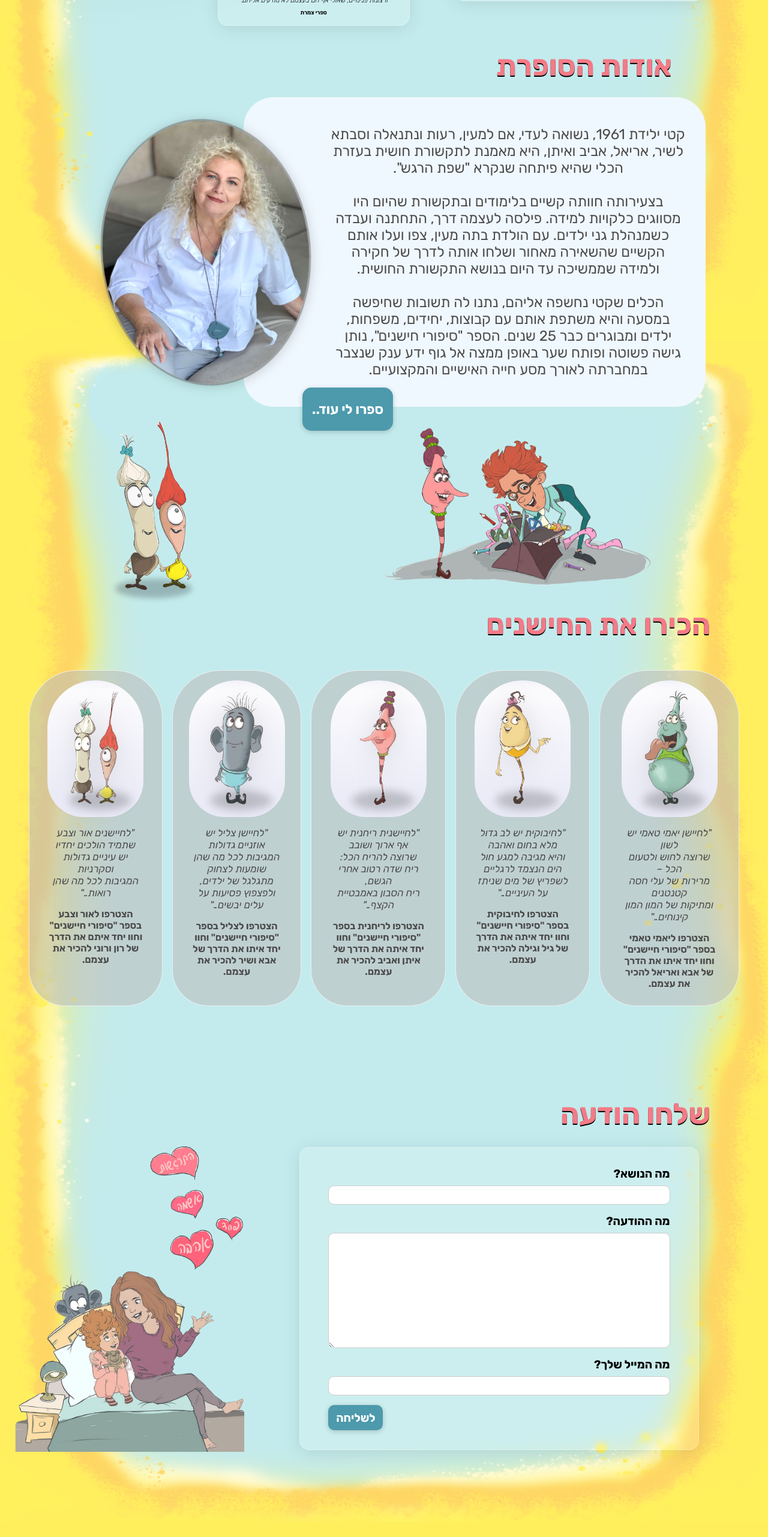
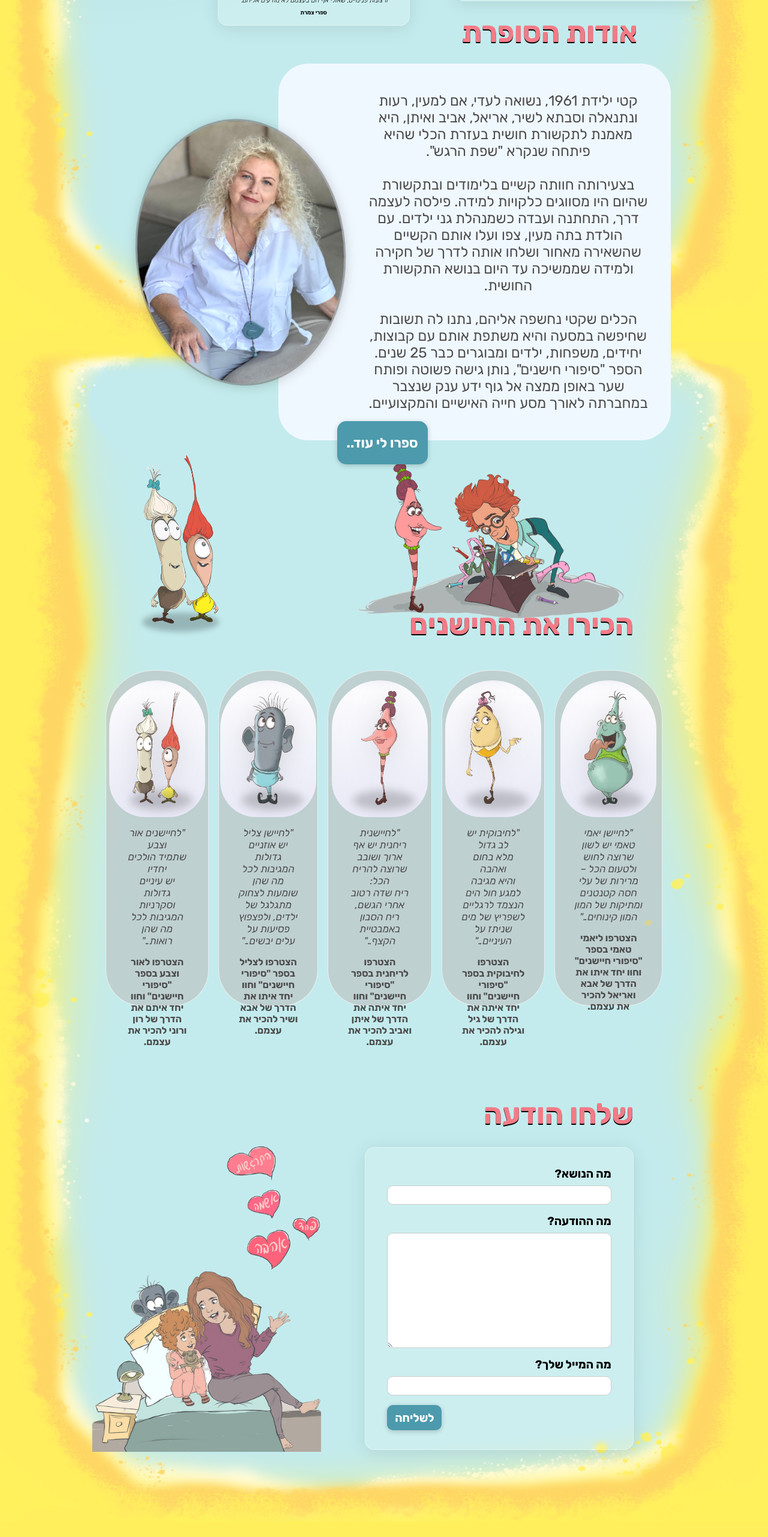
Before and after one commit to liorspidy/sensorsStories, a React (Create React App) app: page / in a window 1280 px wide. Shown: the part 1480-4042 px from the top of the page at 60% size. Built offline with nearby package versions, Linux system fonts and the light colour scheme.

Commit message:
no message

```diff
--- a/src/components/author/Author.module.css
+++ b/src/components/author/Author.module.css
@@ -4,7 +4,8 @@
   align-items: center;
   flex-direction: column;
   height: 100vh;
-  width: 100%;
+  width: 90%;
+  margin: 0 auto;
 }
 
 .aboutBox {
@@ -52,11 +53,11 @@
   border: 3px solid rgba(106, 106, 106, 0.572);
 }
 
-.parboxImg img:hover {
+/* .parboxImg img:hover {
   transition: all 0.8s;
   scale: 1.05;
   filter: drop-shadow(0 2px 5px rgba(0, 0, 0, 0.2)) brightness(1.1);
-}
+} */
 
 .par {
   min-width: 36rem;
--- a/src/components/char/Characters.module.css
+++ b/src/components/char/Characters.module.css
@@ -4,6 +4,8 @@
   justify-content: center;
   align-items: center;
   flex-direction: column;
+  width: 80%;
+  margin: 0 auto
 }
 
 .chars {
@@ -70,8 +72,7 @@
   position: relative;
   margin-top: 1rem;
   border-radius: 80px 80px 60px 60px;
-  background-image: linear-gradient(
-    0deg,
+  background-image: linear-gradient(0deg,
       hsl(240deg 44% 94%) 0%,
       hsl(240deg 44% 95%) 21%,
       hsl(240deg 44% 97%) 58%,
@@ -81,8 +82,7 @@
       hsl(241deg 44% 98%) 97%,
       hsl(240deg 44% 97%) 99%,
       hsl(240deg 44% 95%) 100%,
-    hsl(240deg 44% 94%) 100%
-  );
+      hsl(240deg 44% 94%) 100%);
 }
 
 .charDesc {
--- a/src/components/contact/Contact.module.css
+++ b/src/components/contact/Contact.module.css
@@ -4,6 +4,8 @@
   justify-content: center;
   align-items: center;
   flex-direction: column;
+  width: 80%;
+  margin: 0 auto;
 }
 
 .contactBox {
```
Lines whose indentation alone changed are shown as unchanged.
